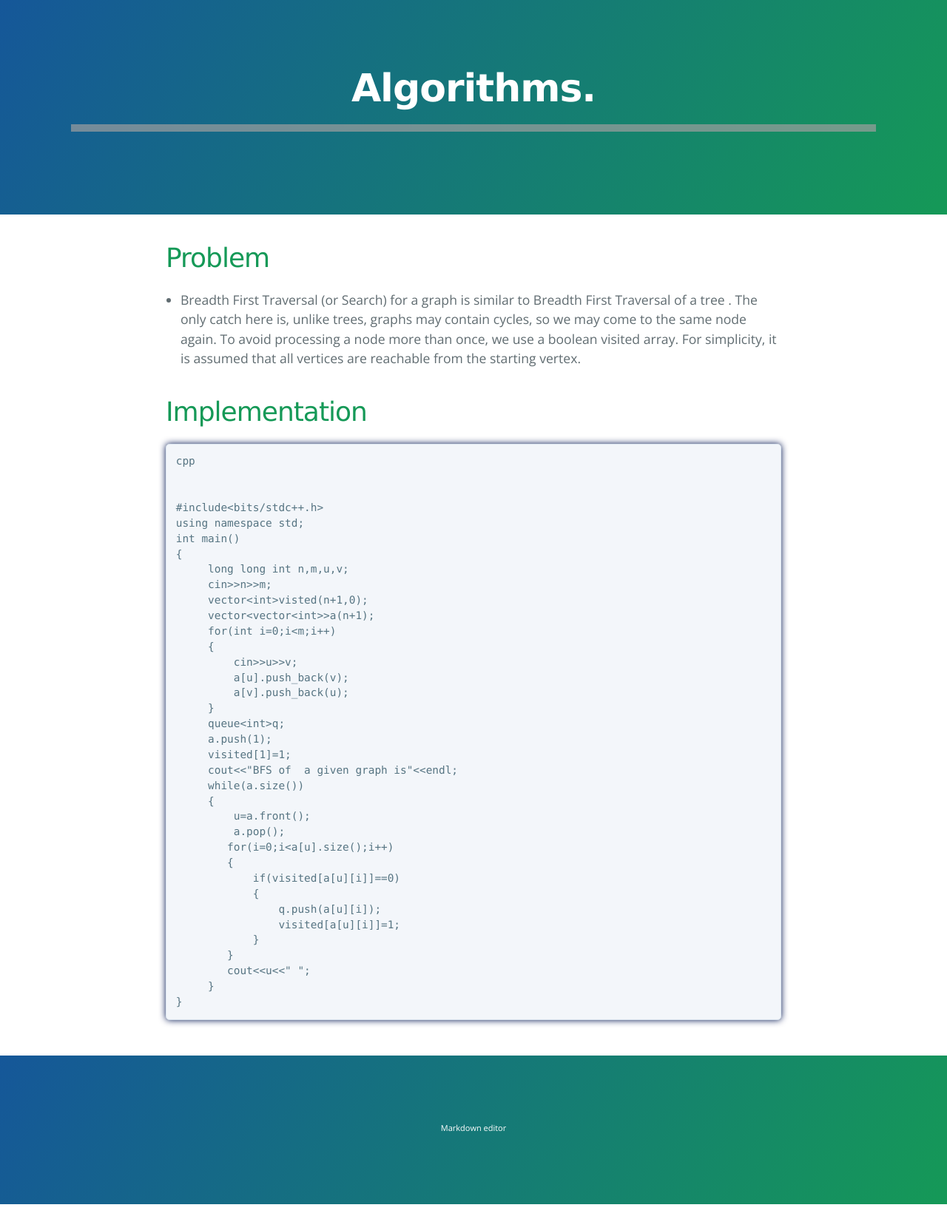
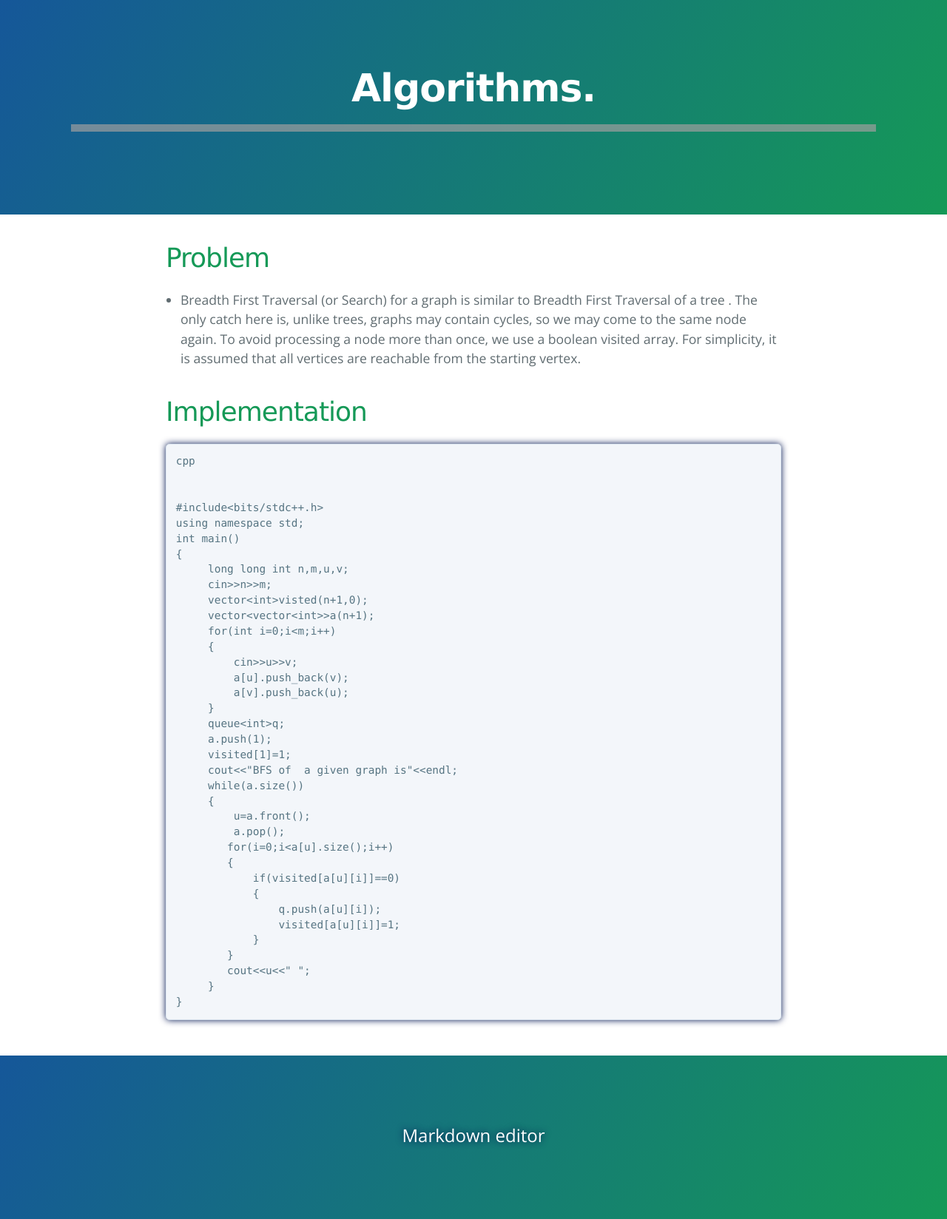
Before and after one commit to Nimitha-jagadeesha/Al-Ds, a Jekyll site: the page built from Algorithms/bfs.md, in a window 1280 px wide. Shown: the whole page at 74% size. Built offline with Jekyll 4.4.1, drawn with Linux system fonts in a browser that asks for light colours; the repository's description, which GitHub fills in, is left out; grey boxes are pictures that could not be loaded.

Commit message:
Update default-algo.html

```diff
--- a/_layouts/default-algo.html
+++ b/_layouts/default-algo.html
@@ -32,7 +32,7 @@
     <header class="page-header" role="banner">
 
       <p style="font-size: 11px;">
-        <a style="text-decoration: none; color:#FFFFFF" href="{{ '/editor.html' | relative_url }}">Markdown editor</a>
+        <a style="text-decoration: none; color:#FFFFFF" href="{{ '/editor.html' | relative_url }}"id="project_tagline">Markdown editor</a>
     </p>
 
     </header>
```
